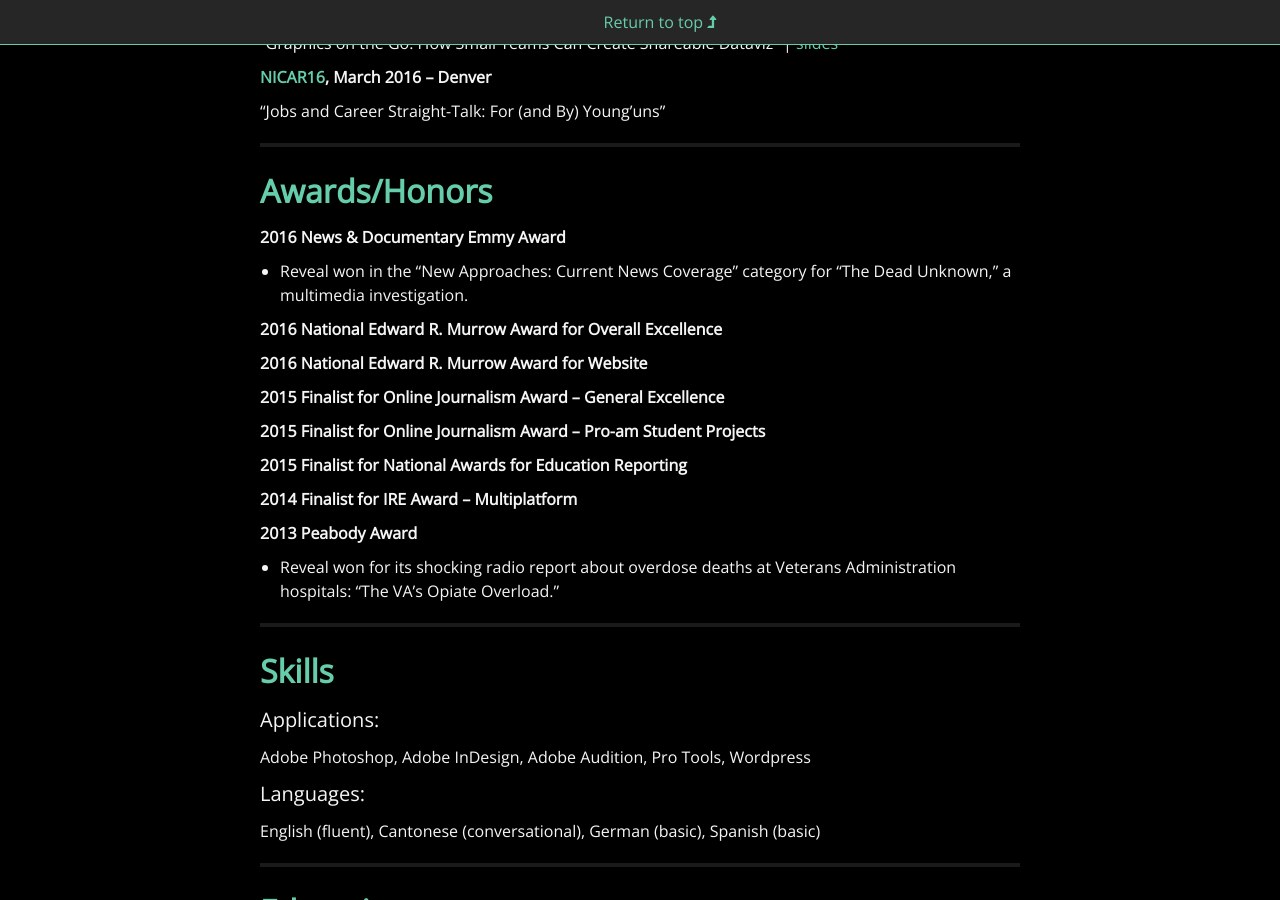
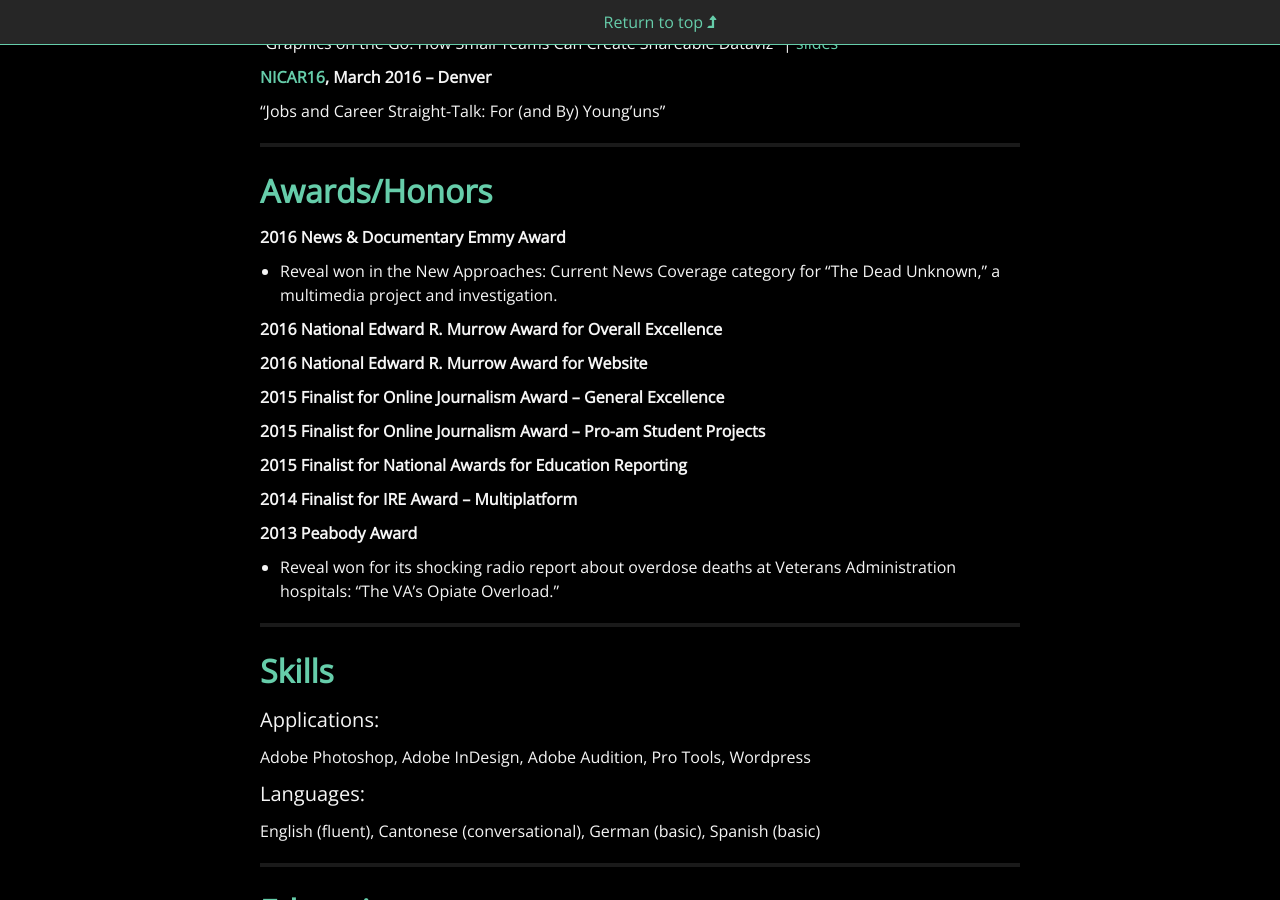
Before and after one commit to juliachanb/juliachanb.github.io, a Jekyll site: the page built from pages/resume.md, in a window 1280 px wide and 900 px high, scrolled down 3422 px. Built offline with Jekyll 4.4.1, drawn with Linux system fonts in a browser that asks for light colours; nearby versions of some CDN libraries; some web fonts are replaced.

Commit message:
fixed awards

```diff
--- a/pages/resume.md
+++ b/pages/resume.md
@@ -143,7 +143,7 @@ ___
 
 **2016 News & Documentary Emmy Award**
 
-- Reveal won in the "New Approaches: Current News Coverage" category for "The Dead Unknown," a multimedia investigation.
+- Reveal won in the New Approaches: Current News Coverage category for "The Dead Unknown," a multimedia project and investigation.
 
 **2016 National Edward R. Murrow Award for Overall Excellence**
 
```
